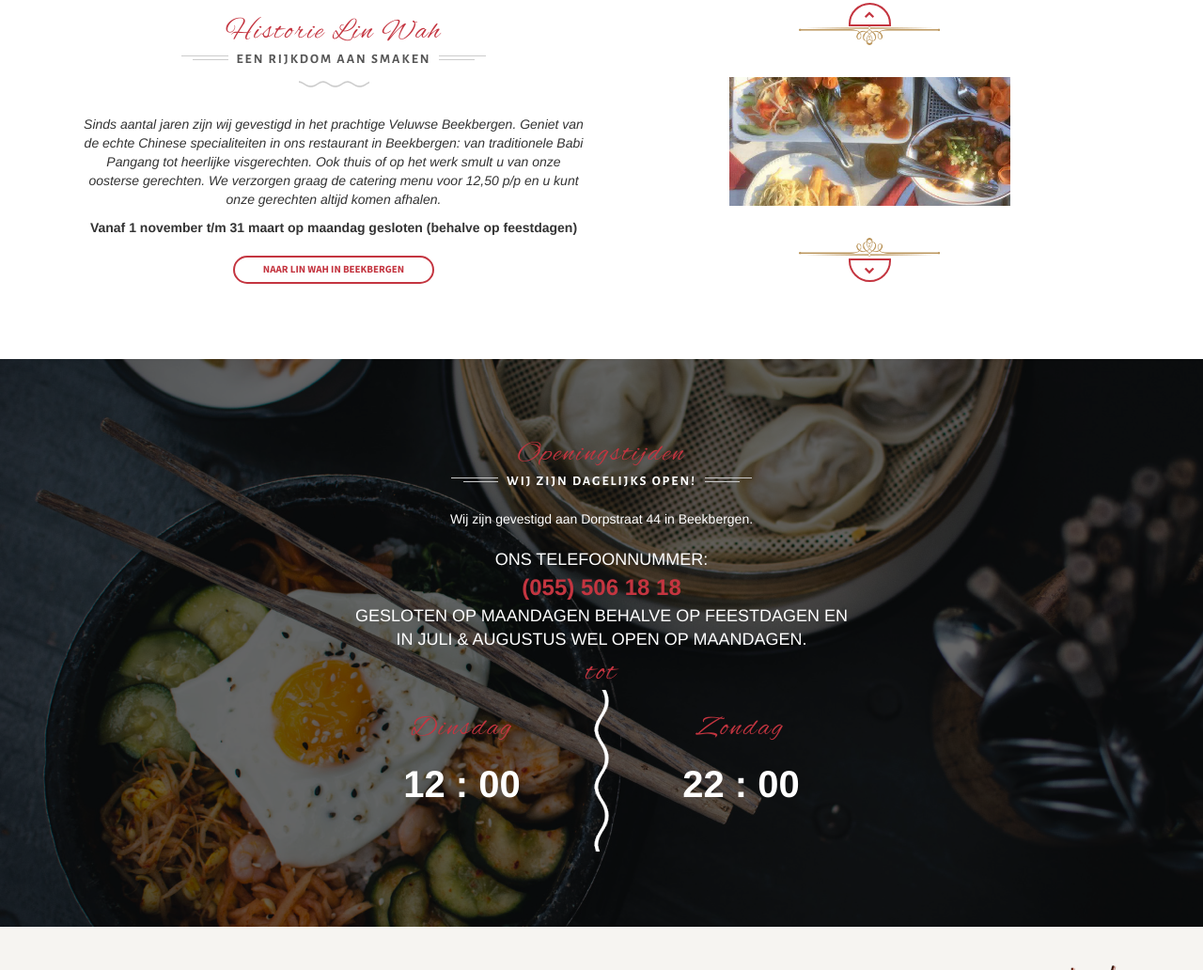
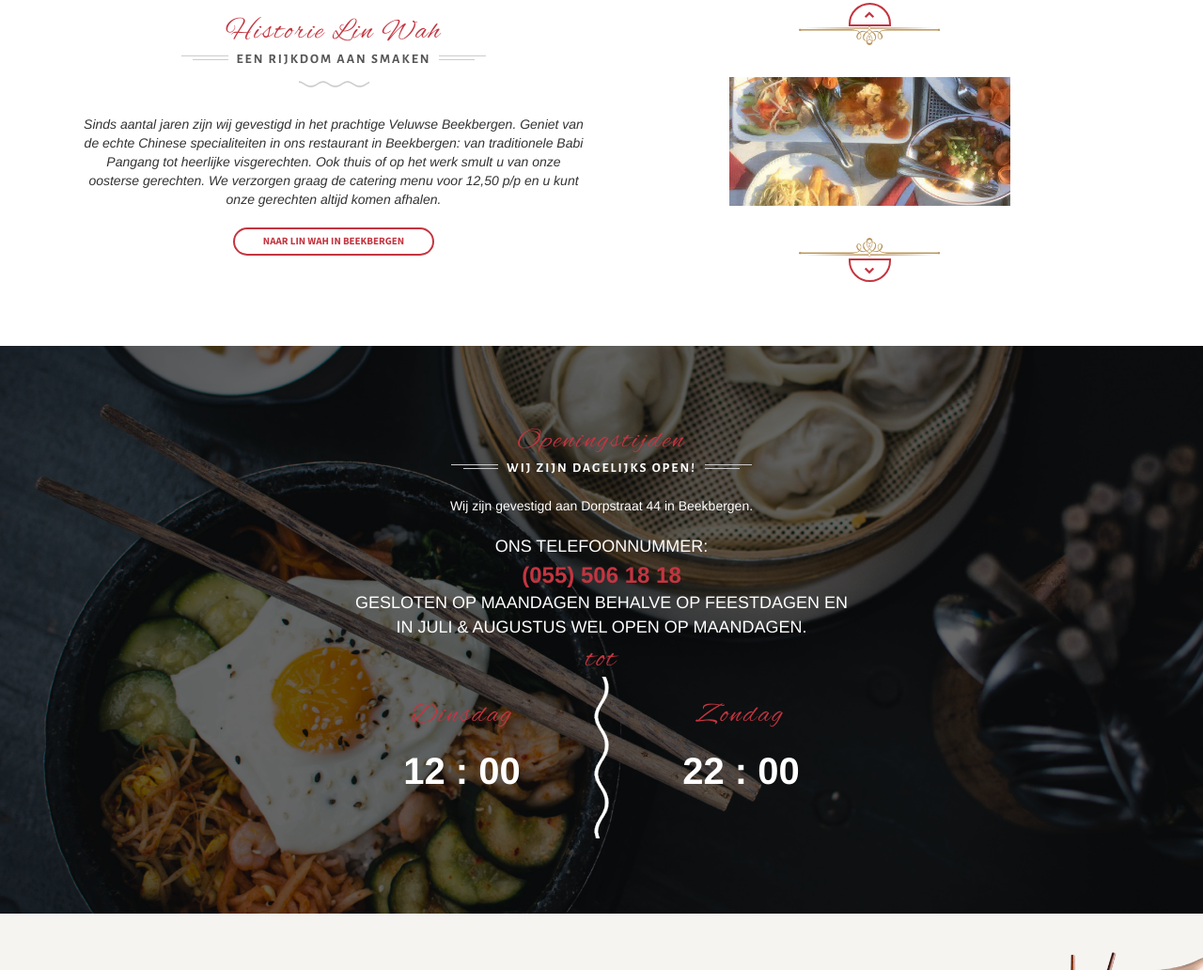
Before and after one commit to shamsinator/linwah-beekbergen, a website with bundled scripts: page index.html in a window 1280 px wide. Shown: the part 767-1799 px from the top of the page at 94% size. Built offline with nearby package versions, Linux system fonts and the light colour scheme.

Commit message:
november gesloten tekst weghalen

```diff
--- a/index.html
+++ b/index.html
@@ -160,7 +160,7 @@
           <div class="description">
             <p class="colored">Sinds aantal jaren zijn wij gevestigd in het prachtige Veluwse Beekbergen. Geniet van de echte Chinese specialiteiten in ons restaurant in Beekbergen: van traditionele Babi Pangang tot heerlijke visgerechten. Ook thuis of op het werk smult u van onze oosterse gerechten. We verzorgen graag de catering menu voor 12,50 p/p en u kunt onze gerechten altijd komen afhalen.</p>
 
-            <p><strong>Vanaf 1 november t/m 31 maart op maandag gesloten (behalve op feestdagen)</strong></p>
+            <!-- <p><strong>Vanaf 1 november t/m 31 maart op maandag gesloten (behalve op feestdagen)</strong></p> -->
           </div>
 
           <div class="text-center read-more-link"><a href="overons.html" class="def-btn">Naar Lin Wah in Beekbergen</a></div>
```
